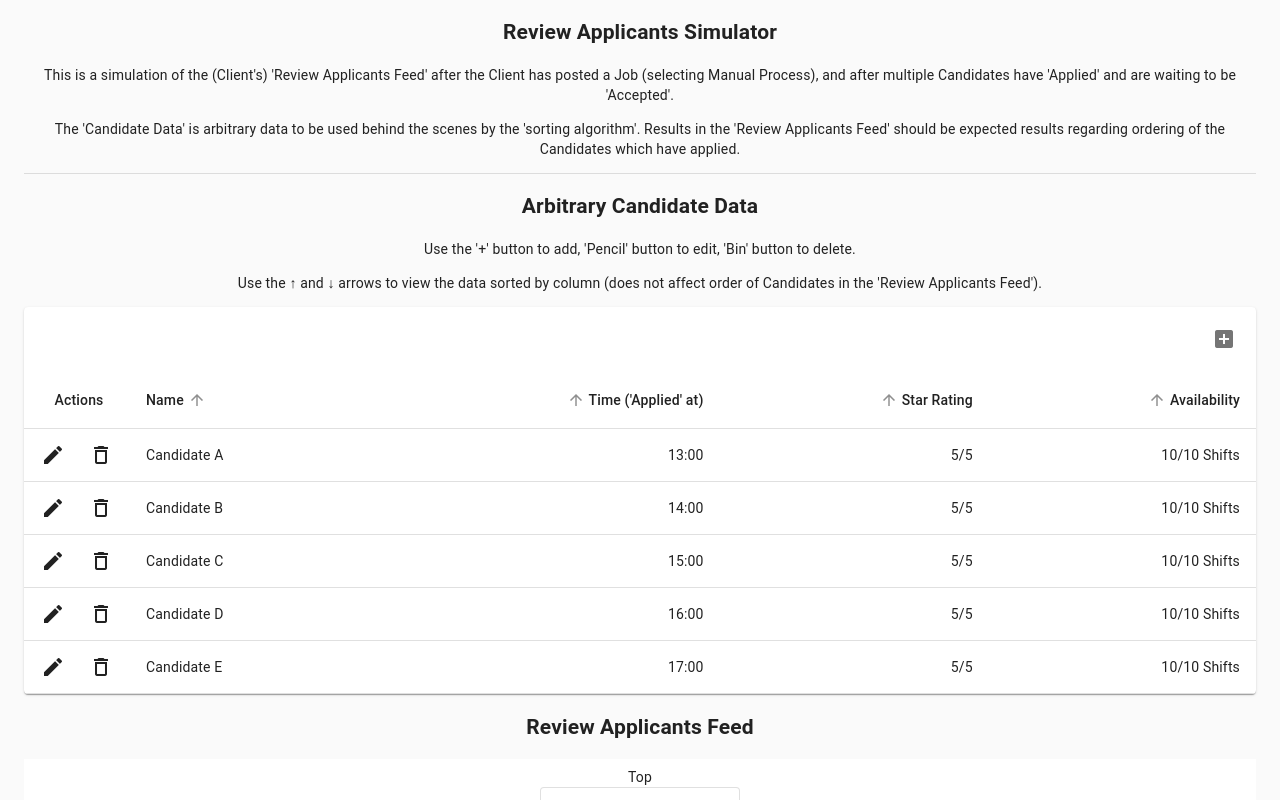
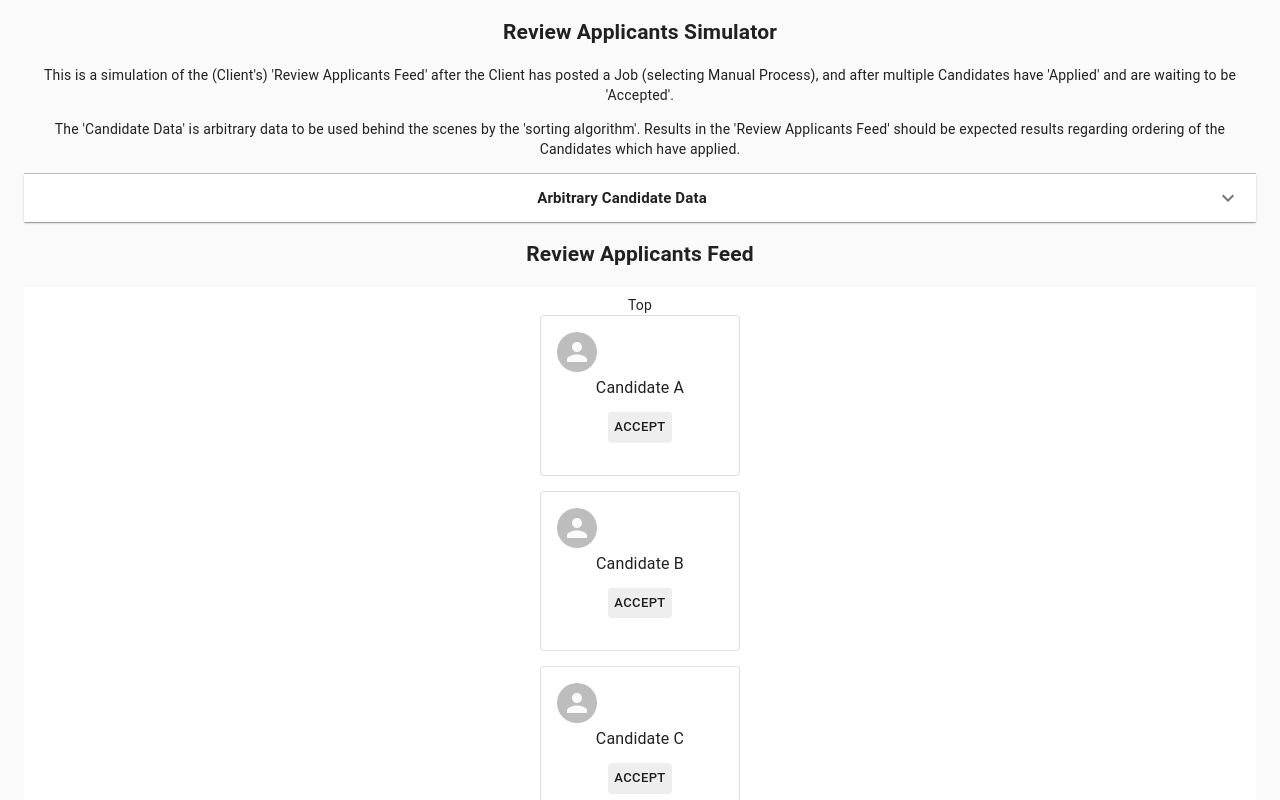
Before and after one commit to timhc22/applications-playground, a React (Create React App) app: page / in a window 1280 px wide. Shown: the top 800 px of the page. Built offline with nearby package versions, Linux system fonts and the light colour scheme.

Commit message:
Add collapsing area for candidate data

```diff
--- a/src/App.scss
+++ b/src/App.scss
@@ -37,7 +37,13 @@
   }
 }
 
+/* Some Overrides for Material Table */
 
 .MuiTableSortLabel-icon {
   opacity: 0.5 !important;
 }
+
+.MuiExpansionPanelSummary-content {
+  display: flex;
+  justify-content: center;
+}
--- a/src/pages/DashboardPage/DashboardPage.tsx
+++ b/src/pages/DashboardPage/DashboardPage.tsx
@@ -1,9 +1,15 @@
 import React from 'react';
 import TableContainer from '@material-ui/core/TableContainer';
+import { Theme, createStyles, makeStyles } from '@material-ui/core/styles';
 import Paper from '@material-ui/core/Paper';
 import Divider from '@material-ui/core/Divider';
 import MaterialTable, { Column } from 'material-table';
 import ReviewList from './ReviewList';
+import ExpansionPanel from '@material-ui/core/ExpansionPanel';
+import ExpansionPanelSummary from '@material-ui/core/ExpansionPanelSummary';
+import ExpansionPanelDetails from '@material-ui/core/ExpansionPanelDetails';
+import ExpandMoreIcon from '@material-ui/icons/ExpandMore';
+import Typography from '@material-ui/core/Typography';
 
 interface Data {
   name: string;
@@ -17,7 +23,20 @@ interface TableState {
   data: Data[];
 }
 
+const useStyles = makeStyles((theme: Theme) =>
+  createStyles({
+    heading: {
+      fontSize: theme.typography.pxToRem(15),
+      fontWeight: theme.typography.fontWeightBold,
+    },
+    details: {
+      flexDirection: 'column'
+    }
+  }),
+);
+
 export default function DashboardPage(): JSX.Element {
+  const classes = useStyles();
 
   const [state, setState] = React.useState<TableState>({
     columns: [
@@ -50,9 +69,17 @@ export default function DashboardPage(): JSX.Element {
         'Review Applicants Feed' should be expected results regarding ordering of the Candidates which have applied.</p>
 
       <Divider />
-      <h2>Arbitrary Candidate Data</h2>
-      <p>Use the '+' button to add, 'Pencil' button to edit, 'Bin' button to delete.</p>
-      <p>Use the &uarr; and &darr; arrows to view the data sorted by column (does not affect order of
+
+      <ExpansionPanel>
+        <ExpansionPanelSummary
+          expandIcon={<ExpandMoreIcon />}
+          aria-controls="panel1a-content"
+          id="panel1a-header">
+          <Typography className={classes.heading}>Arbitrary Candidate Data</Typography>
+        </ExpansionPanelSummary>
+        <ExpansionPanelDetails className={classes.details}>
+          <p>Use the '+' button to add, 'Pencil' button to edit, 'Bin' button to delete.
+          <br/>Use the &uarr; and &darr; arrows to view the data sorted by column (does not affect order of
             Candidates in the 'Review Applicants Feed').</p>
 
           <TableContainer component={Paper}>
@@ -104,6 +131,8 @@ export default function DashboardPage(): JSX.Element {
               }}
             />
           </TableContainer>
+        </ExpansionPanelDetails>
+      </ExpansionPanel>
 
       <ReviewList {...state} />
 
```
Lines whose indentation alone changed are shown as unchanged.
